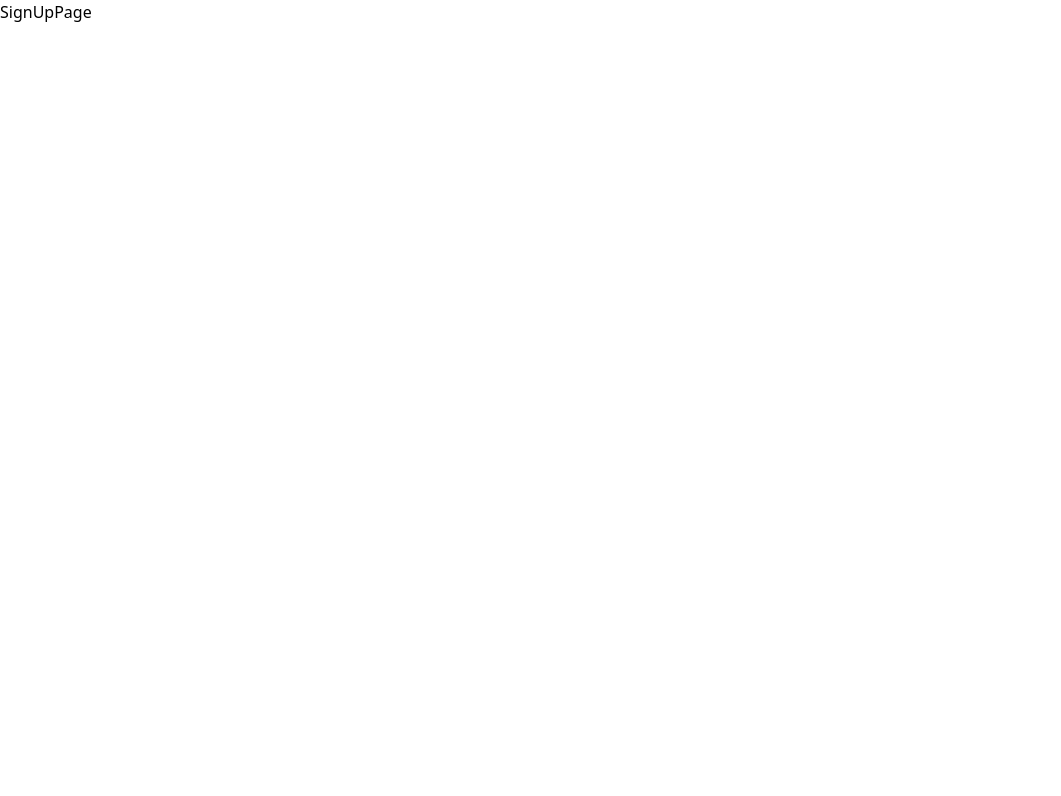
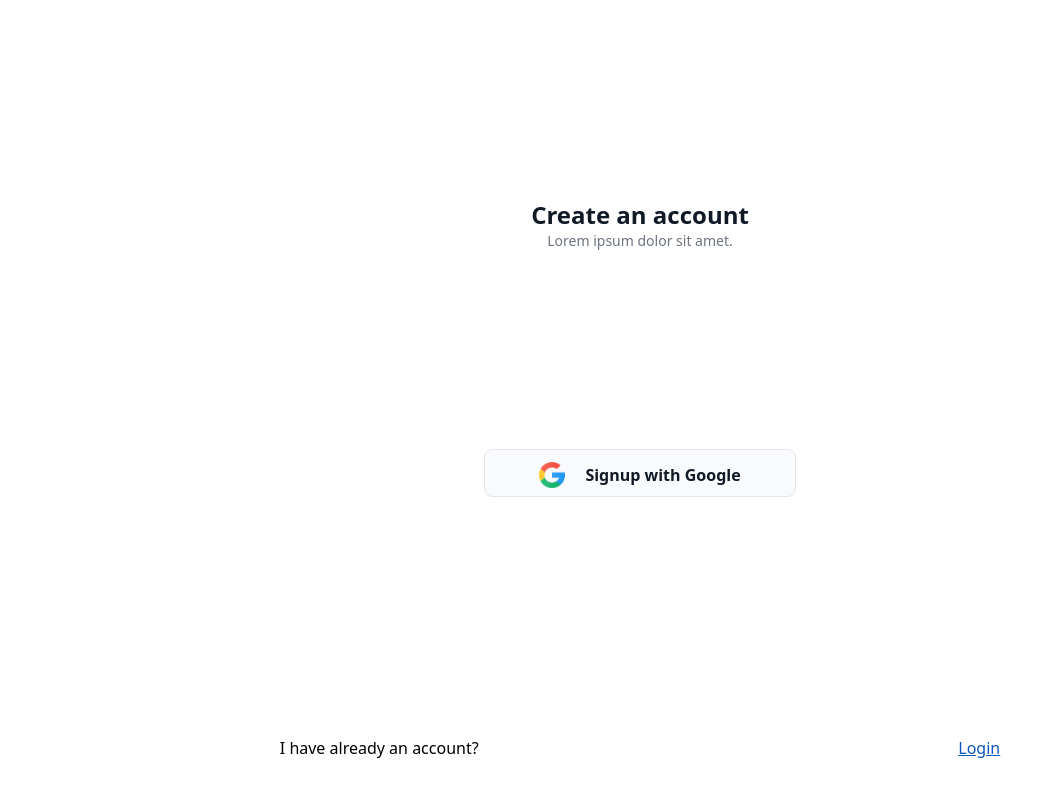
Before and after one commit to waiyanhtet1/todolist, a React (Vite) app: page /signup in a window 1280 px wide. Shown: the top 796 px of the page, without its empty margins (0-1061 px from the left). Built offline with nearby package versions, Linux system fonts and the light colour scheme.

Commit message:
setup: ui of singup page

```diff
--- a/src/components/Button.tsx
+++ b/src/components/Button.tsx
@@ -27,7 +27,7 @@ const Button = ({
       )}
       onClick={onClick}
     >
-      <div className="flex items-center">
+      <div className="flex items-center justify-center gap-5">
         {IconImg && (
           <img src={IconImg} alt="iconImage" width={26} height={26} />
         )}
--- a/src/index.css
+++ b/src/index.css
@@ -7,6 +7,7 @@
 
 @theme {
     --color-neutral-text : rgba(17, 25, 39, 1);
+    --color-neutral-weak: rgba(108, 115, 127, 1);
     --color-primary: rgba(10, 86, 187, 1);
 
     /* bg color */
--- a/src/pages/auth/LoginPage.tsx
+++ b/src/pages/auth/LoginPage.tsx
@@ -9,7 +9,6 @@ const LoginPage = () => {
         <p className="text-2xl font-bold text-neutral-text">
           Hi, Welcome Back! 👋
         </p>
-
         <Button
           variant="primary"
           size="lg"
@@ -17,9 +16,7 @@ const LoginPage = () => {
           onClick={() => console.log("clicked")}
         >
           <div className="flex items-center gap-3">
-            <p className="text-neutral-text font-bold ml-8">
-              Sign-in with Google
-            </p>
+            <p className="text-neutral-text font-bold">Sign-in with Google</p>
           </div>
         </Button>
       </div>
--- a/src/pages/auth/SignUpPage.tsx
+++ b/src/pages/auth/SignUpPage.tsx
@@ -1,5 +1,39 @@
+import { Link } from "react-router-dom";
+import googleLogo from "../../../public/img/gLogo.png";
+import Button from "../../components/Button";
+
 const SignUpPage = () => {
-  return <div>SignUpPage</div>;
+  return (
+    <div className="flex flex-col justify-between h-screen">
+      <div className="h-full flex flex-col items-center justify-evenly">
+        <div className="text-center">
+          <p className="text-2xl font-bold text-neutral-text">
+            Create an account
+          </p>
+          <p className="text-sm text-neutral-weak">
+            Lorem ipsum dolor sit amet.
+          </p>
+        </div>
+        <Button
+          variant="primary"
+          size="lg"
+          IconImg={googleLogo}
+          onClick={() => console.log("clicked")}
+        >
+          <div className="flex items-center gap-3">
+            <p className="text-neutral-text font-bold">Signup with Google</p>
+          </div>
+        </Button>
+      </div>
+
+      <div className="flex items-center justify-around p-10">
+        <p>I have already an account?</p>
+        <Link to="/login" className="text-primary underline">
+          Login
+        </Link>
+      </div>
+    </div>
+  );
 };
 
 export default SignUpPage;
```
